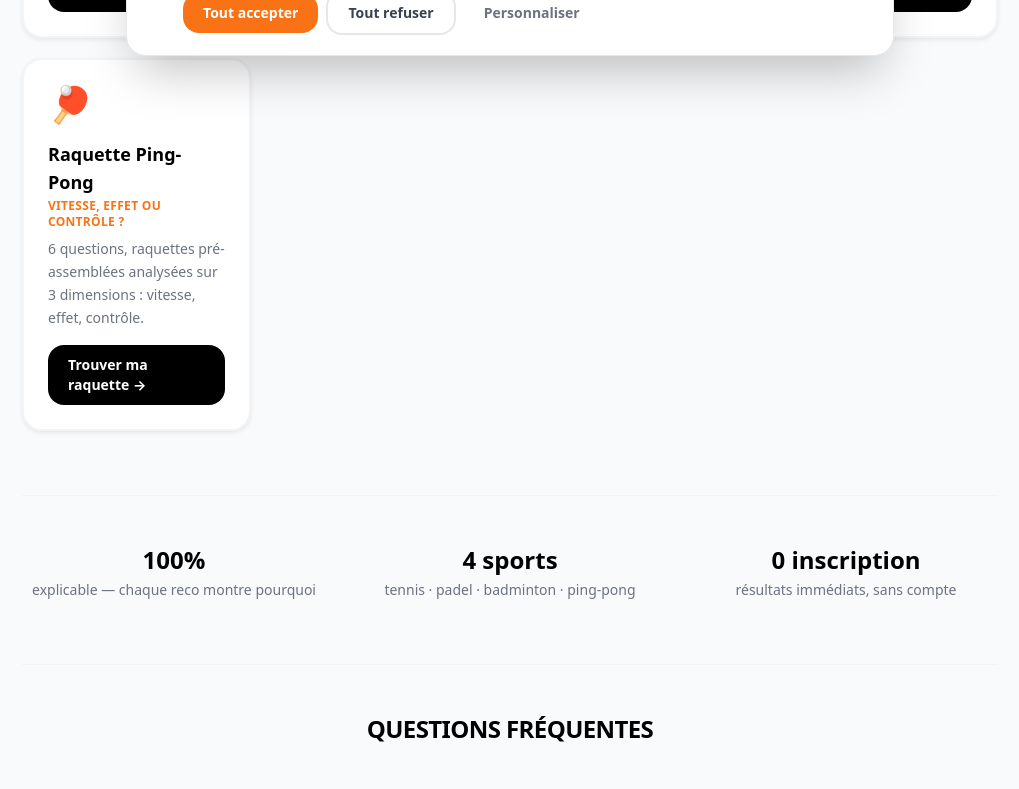
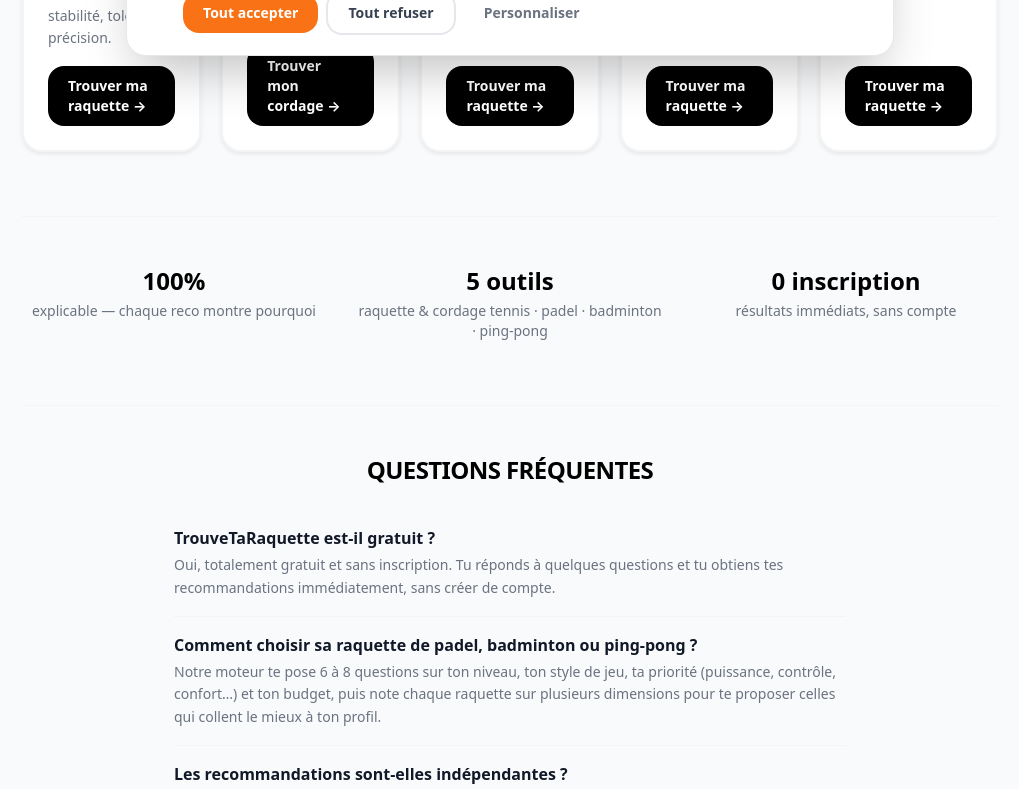
Before and after one commit to ducheminchristophe-create/TrouveTaRaquette, a Next.js app: page / in a window 1280 px wide. Shown: the part 728-1517 px from the top of the page, without its empty margins (130-1149 px from the left). Built offline with nearby package versions, Linux system fonts and the light colour scheme; no server answers.

Commit message:
fix: grille homepage 5 colonnes pour afficher Raquette Tennis + mise à jour compteur

```diff
--- a/src/views/HomePage.tsx
+++ b/src/views/HomePage.tsx
@@ -69,7 +69,7 @@ const HomePage: React.FC = () => (
     </div>
 
     {/* Cards modules */}
-    <ul className="grid gap-5 sm:grid-cols-2 lg:grid-cols-4" role="list" aria-label="Modules disponibles">
+    <ul className="grid gap-5 sm:grid-cols-2 lg:grid-cols-3 xl:grid-cols-5" role="list" aria-label="Modules disponibles">
       {MODULES.map((m) => (
         <li key={m.to}>
           <div className="bg-white rounded-2xl border-2 border-gray-100 hover:border-orange-300 transition-colors p-6 h-full flex flex-col gap-4 shadow-sm">
@@ -105,8 +105,8 @@ const HomePage: React.FC = () => (
         <p>explicable — chaque reco montre pourquoi</p>
       </div>
       <div>
-        <p className="text-2xl font-black text-black mb-1">4 sports</p>
-        <p>tennis · padel · badminton · ping-pong</p>
+        <p className="text-2xl font-black text-black mb-1">5 outils</p>
+        <p>raquette & cordage tennis · padel · badminton · ping-pong</p>
       </div>
       <div>
         <p className="text-2xl font-black text-black mb-1">0 inscription</p>
```
